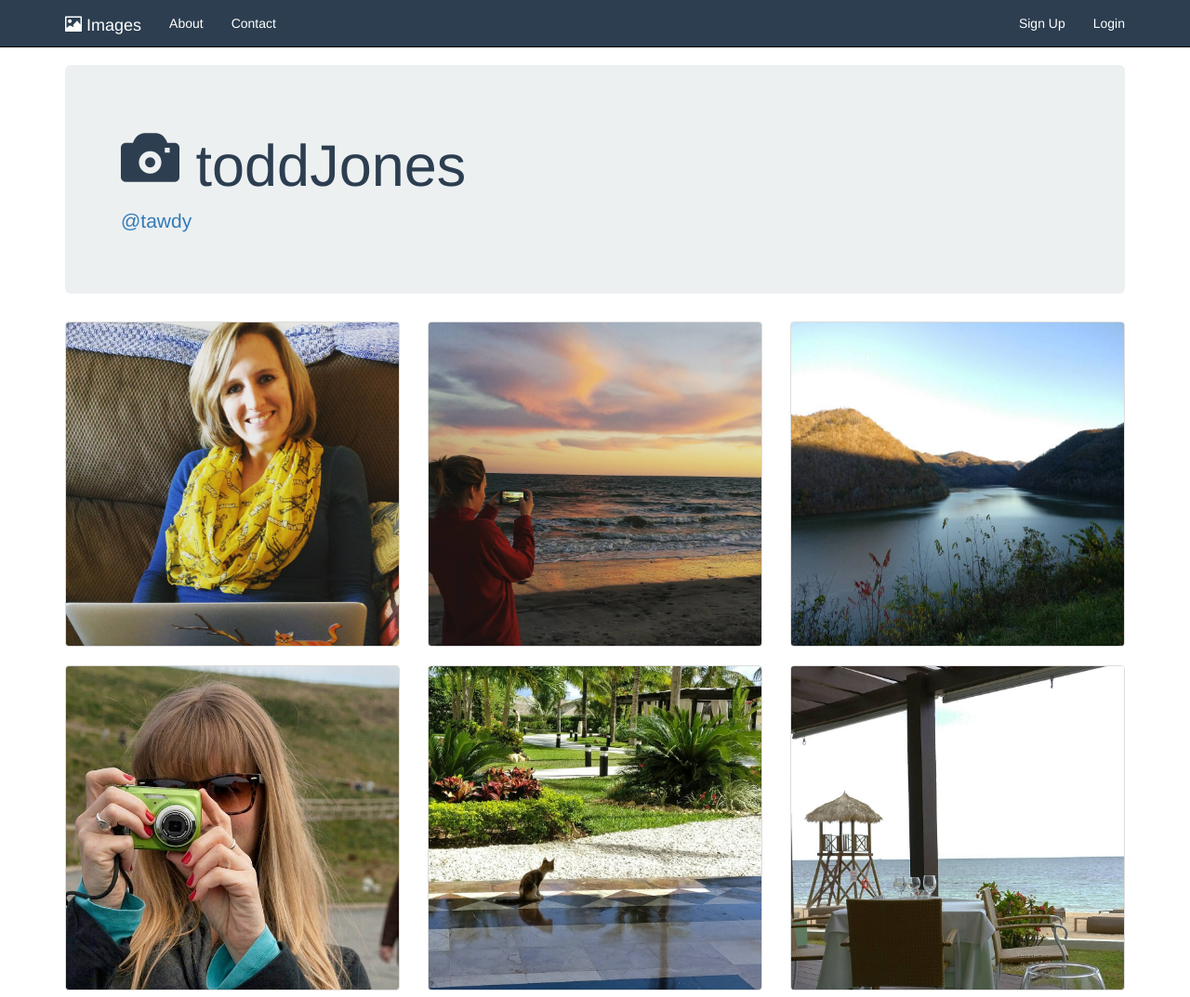
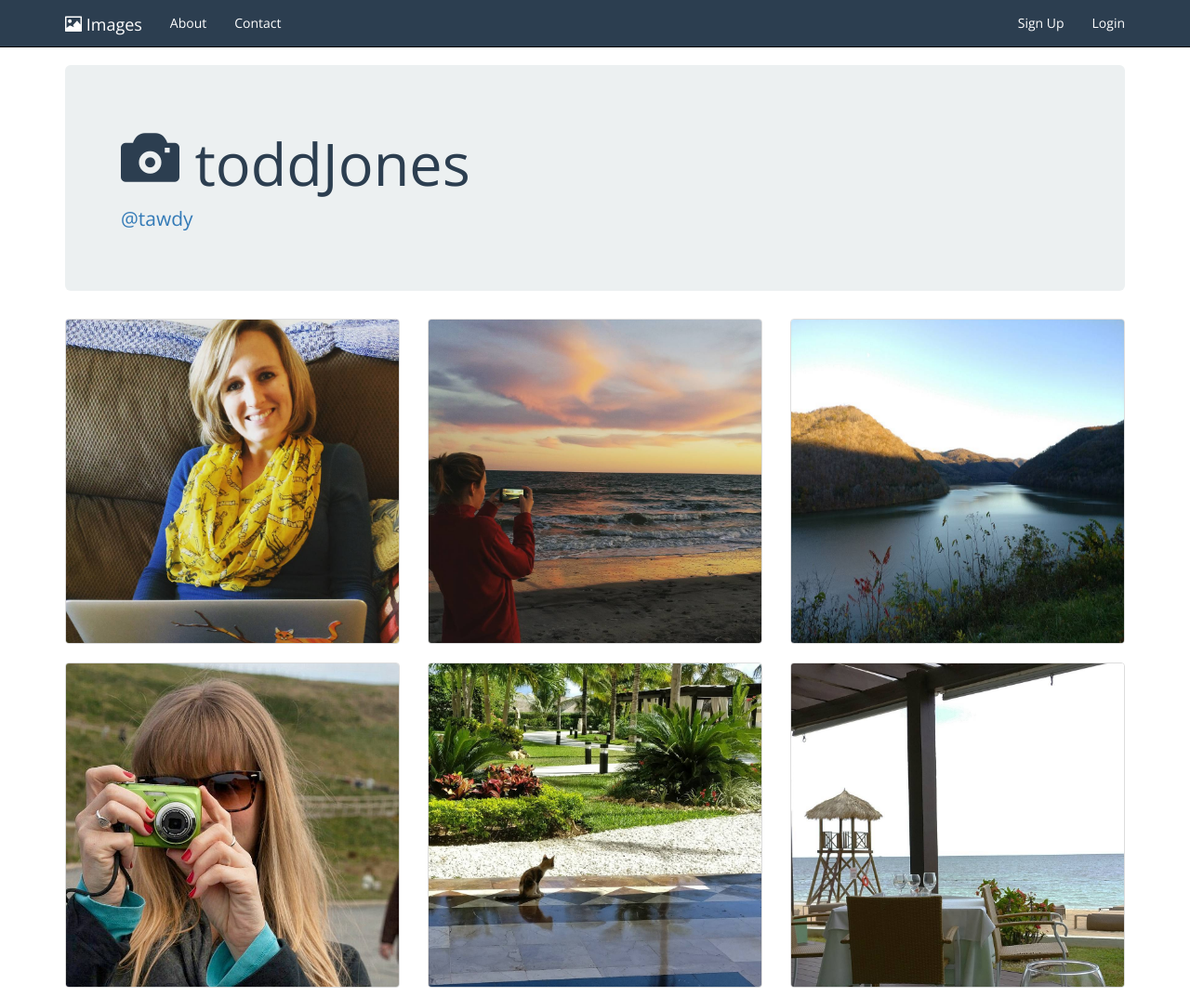
Before and after one commit to atoddj/image-gallery, a plain HTML site: page index.html in a window 1280 px wide. Shown: the top 1073 px of the page at 93% size. Drawn offline with nearby package versions, Linux system fonts and the light colour scheme.

Commit message:
Updated font-family

```diff
--- a/index.html
+++ b/index.html
@@ -37,7 +37,7 @@
   <div class="container" id="content">
     <div class="jumbotron lightgrey-bg">
       <h1><span class="glyphicon glyphicon-camera" aria-hidden="true"></span> toddJones</h1>
-      <p><a href="https://instagram.com/tawdy" target="_blank" rel="noopener">@tawdy</a></p>
+      <p><a href="https://instagram.com/tawdy" target="_blank" rel="noopener noreferrer">@tawdy</a></p>
     </div>
     <div class="row">
       <div class="col-lg-4 col-sm-6">
@@ -87,8 +87,7 @@
       </div>
     </div>
   </div>
-
-   <script src="https://code.jquery.com/jquery-3.2.1.min.js"></script>
-   <script src="https://maxcdn.bootstrapcdn.com/bootstrap/3.3.7/js/bootstrap.min.js" integrity="sha384-Tc5IQib027qvyjSMfHjOMaLkfuWVxZxUPnCJA7l2mCWNIpG9mGCD8wGNIcPD7Txa" crossorigin="anonymous"></script>
+  <script src="https://code.jquery.com/jquery-3.2.1.min.js"></script>
+  <script src="https://maxcdn.bootstrapcdn.com/bootstrap/3.3.7/js/bootstrap.min.js" integrity="sha384-Tc5IQib027qvyjSMfHjOMaLkfuWVxZxUPnCJA7l2mCWNIpG9mGCD8wGNIcPD7Txa" crossorigin="anonymous"></script>
 </body>
 </html>
--- a/photo.css
+++ b/photo.css
@@ -2,6 +2,7 @@
 
 body {
   padding-top: 70px;
+  font-family: 'Open Sans';
   color: #2c3e50;
 }
 
```
